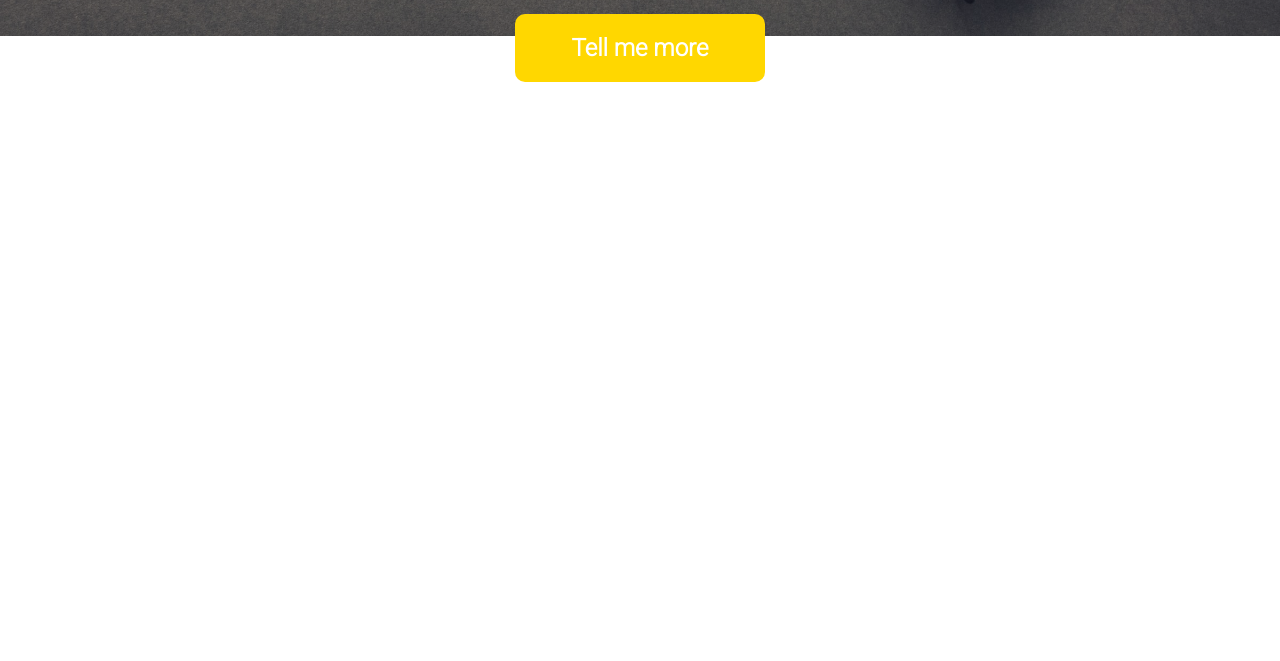
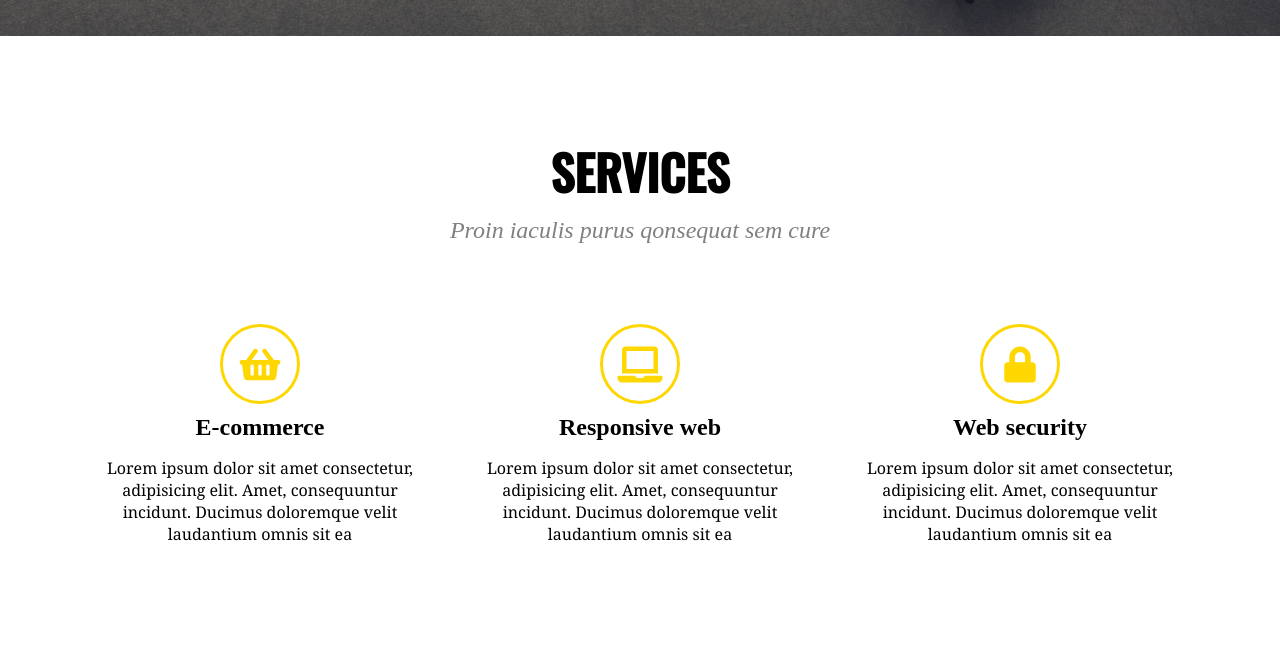
Before and after one commit to kordjusz/golden-landing-page, a website: page index.html in a window 1280 px wide. Shown: the part 764-1425 px from the top of the page. Before the commit the page ends 846 px from the top, so only its background shows below. Drawn offline with nearby package versions, Linux system fonts and the light colour scheme.

Commit message:
Create SERVICE section

```diff
--- a/index.html
+++ b/index.html
@@ -4,6 +4,7 @@
     <meta charset="UTF-8">
     <meta http-equiv="X-UA-Compatible" content="IE=edge">
     <meta name="viewport" content="width=device-width, initial-scale=1.0">
+    <link rel="stylesheet" href="https://use.fontawesome.com/releases/v5.5.0/css/all.css">
     <link rel="stylesheet" href="/vendor/bootstrap-grid.css">
     <link rel="stylesheet" href="css/style.css">
     <title>Golden Creative Agency</title>
@@ -30,5 +31,37 @@
             </div>
         </div>
     </section>
+
+    <section class="service">
+        <div class="container">
+            <div class="service-title">
+                <h2>SERVICES</h2>
+                <p><i>Proin iaculis purus qonsequat sem cure</i></p>
+            </div>
+            <div class="row">
+                <div class="col col-4">
+                    <div class="service-icon-background">
+                        <i class="fas fa-shopping-basket"></i>
+                    </div>
+                    <h4>E-commerce</h4>
+                    <p>Lorem ipsum dolor sit amet consectetur, adipisicing elit. Amet, consequuntur incidunt. Ducimus doloremque velit laudantium omnis sit ea</p>
+                </div>
+                <div class="col col-4">
+                    <div class="service-icon-background">
+                        <i class="fas fa-laptop"></i>
+                    </div>
+                    <h4>Responsive web</h4>
+                    <p>Lorem ipsum dolor sit amet consectetur, adipisicing elit. Amet, consequuntur incidunt. Ducimus doloremque velit laudantium omnis sit ea</p>
+                </div>
+                <div class="col col-4">
+                    <div class="service-icon-background">
+                        <i class="fas fa-lock"></i>
+                    </div>
+                    <h4>Web security</h4>
+                    <p>Lorem ipsum dolor sit amet consectetur, adipisicing elit. Amet, consequuntur incidunt. Ducimus doloremque velit laudantium omnis sit ea</p>
+                </div>
+            </div>
+        </div>
+    </section>
 </body>
 </html>
--- a/sass/style.scss
+++ b/sass/style.scss
@@ -1,5 +1,6 @@
 @import url('https://fonts.googleapis.com/css2?family=Dancing+Script&display=swap');
 @import url('https://fonts.googleapis.com/css2?family=Roboto:wght@300&display=swap');
+@import url('https://fonts.googleapis.com/css2?family=Oswald:wght@500&display=swap');
 
 *, *::after, *::before {
     box-sizing: border-box;
@@ -13,9 +14,12 @@ body {
 }
 
 .container {
-    margin: 0 auto;
-    padding: 30px 10%;
-}
+    width: 100%;
+    padding-right: 15px;
+    padding-left: 15px;
+    margin-right: auto;
+    margin-left: auto;
+  }
 
 
 /* Splash section */
@@ -30,7 +34,7 @@ body {
 
 nav {
     display: flex;
-    justify-content: space-around;
+    justify-content: space-between;
     align-items: center;
     min-height: 8vh;
 }
@@ -44,11 +48,16 @@ nav .logo {
 
 .nav-links {
     display: flex;
-    justify-content: space-around;
-    flex: 0 0 45%;
+    justify-content: flex-end;
+    padding: 0;
+    flex: 0 0 55%;
 }
+
+
 .nav-links li {
     list-style: none;
+    margin-left: 60px;
+
 }
 .nav-links a {
     color: white;
@@ -95,3 +104,60 @@ nav .logo {
     font-family: 'Roboto', sans-serif;
     font-weight: bold;
 }
+
+/* Service */
+
+.service-title {
+    padding: 100px 0 80px;
+    text-align: center;
+}
+
+.service-title h2 {
+    font-size: 48px;
+    margin: 0;
+    padding-bottom: 10px;
+    font-family: 'Oswald', sans-serif;
+    font-weight: bold;
+}
+
+.service-title p {
+    margin: 0;
+    color: grey;
+    font-size: 24px;
+}
+
+.service .row {
+    text-align: center;
+    padding-bottom: 100px;
+}
+
+.service .row h2,
+.service .row p {
+    font-family:Cambria, Cochin, Georgia, Times, 'Times New Roman', serif;
+}
+
+.service .service-icon-background {
+    background-color: white;
+    width: 80px;
+    height: 80px;
+    border-radius: 50%;
+    border: 3px solid gold;
+    margin: 0 auto;
+}
+
+.service .service-icon-background i {
+    font-size: 36px;
+    color: gold;
+    padding-top: 20px;
+}
+
+.service .row p {
+    padding: 0 20px;
+}
+
+.service .row h4 {
+    font-size: 24px;
+    font-style: bold;
+    margin: 0;
+    padding-top: 10px;
+}
```
Also changed, not shown: css/style.css, vendor/bootstrap-grid.css, 1 other file.
